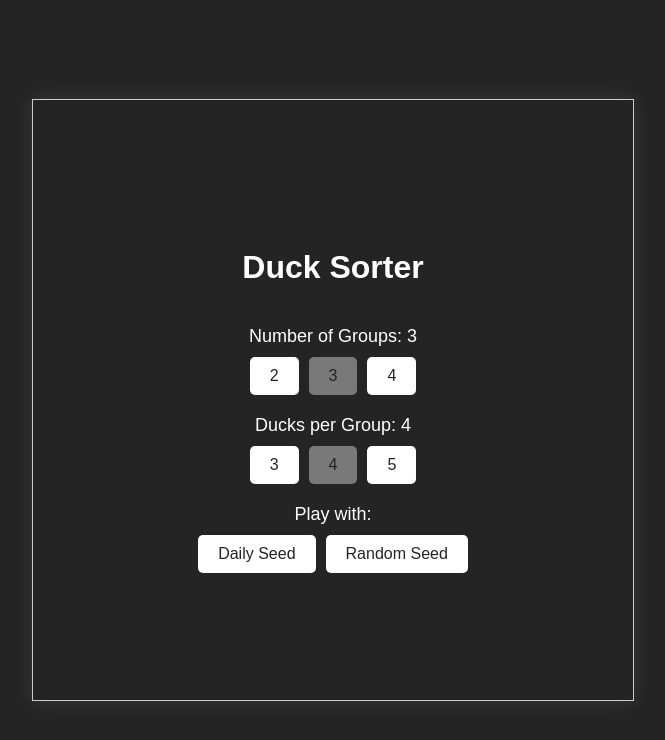
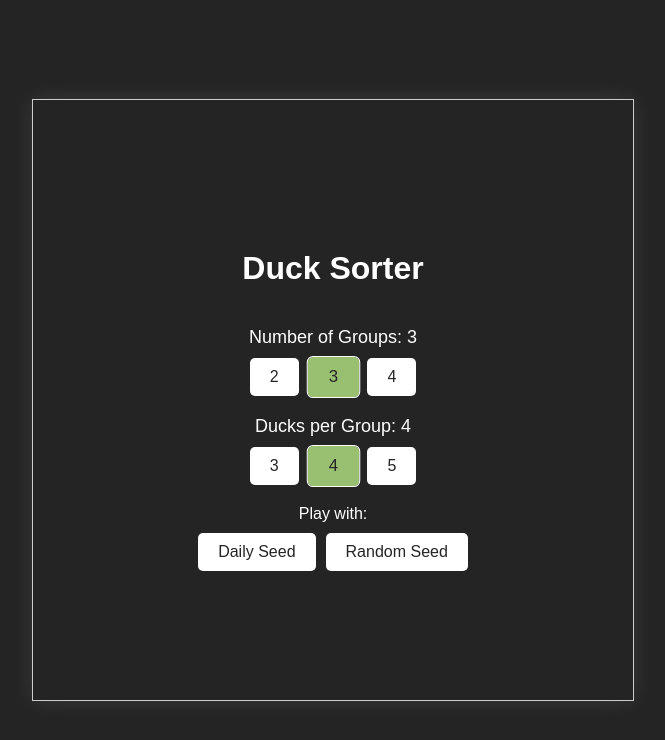
Before and after one commit to MikeKorotych/Duck-Sorter-Game-with-Matter.js, a React (Vite) app: page / in a window 1280 px wide. Shown: the top 740 px of the page, without its empty margins (308-973 px from the left). Built offline with nearby package versions, Linux system fonts and the light colour scheme.

Commit message:
a bit of refactoring

```diff
--- a/src/App.css
+++ /dev/null
@@ -1,6 +0,0 @@
-#root {
-  max-width: 1280px;
-  margin: 0 auto;
-  padding: 2rem;
-  text-align: center;
-}
--- a/src/App.tsx
+++ b/src/App.tsx
@@ -1,4 +1,4 @@
-import './App.css';
+
 import Game from './components/Game/Game';
 import { GAME_SIZE } from './constants';
 
--- a/src/components/Game/Game.css
+++ b/src/components/Game/Game.css
@@ -23,3 +23,7 @@
   width: 100%;
   height: 100%;
 }
+
+button:disabled {
+  cursor: default !important;
+}
--- a/src/components/StartScreen/StartScreen.css
+++ b/src/components/StartScreen/StartScreen.css
@@ -29,63 +29,3 @@
   opacity: 0; /* Start hidden */
   animation: slideUpFadeIn 0.5s ease-out forwards;
 }
-
-.control-group {
-  margin-bottom: 20px;
-  text-align: center;
-}
-
-.anim-delay-1,
-.anim-delay-2,
-.anim-delay-3 {
-  opacity: 0;
-  animation-name: slideUpFadeIn;
-  animation-duration: 0.5s;
-  animation-timing-function: ease-out;
-  animation-fill-mode: forwards;
-}
-
-.anim-delay-1 {
-  animation-delay: 0.3s;
-}
-
-.anim-delay-2 {
-  animation-delay: 0.5s;
-}
-
-.anim-delay-3 {
-  animation-delay: 0.7s;
-}
-
-
-.control-group-label, .button-group-label {
-  margin-bottom: 5px;
-  font-size: 18px;
-}
-
-.button-group {
-  display: flex;
-  gap: 10px;
-  margin-top: 10px;
-}
-
-.start-button {
-  background: #fff;
-  color: #242424;
-  border: none;
-  padding: 10px 20px;
-  font-size: 16px;
-  cursor: pointer;
-  border-radius: 5px;
-  transition: transform 0.2s ease-out, background-color 0.2s ease-out;
-}
-
-.start-button:hover:not(:disabled) {
-    transform: scale(1.05);
-}
-
-.start-button:disabled {
-  background-color: #9e9e9e;
-  opacity: 0.7;
-  cursor: not-allowed;
-}
--- a/src/components/StartScreen/StartScreen.tsx
+++ b/src/components/StartScreen/StartScreen.tsx
@@ -2,6 +2,7 @@ import React, { useState } from 'react';
 import { getDailySeed, generateRandomSeed } from '../../utils';
 import { GAME_SIZE, GROUP_OPTIONS, DUCKS_OPTIONS } from '../../constants';
 import './StartScreen.css';
+import '../common.css';
 
 interface StartScreenProps {
   onStartGame: (seed: number, numGroups: number, ducksPerGroup: number) => void;
--- a/src/components/VictoryScreen/VictoryScreen.css
+++ b/src/components/VictoryScreen/VictoryScreen.css
@@ -40,64 +40,3 @@
   opacity: 0; /* Start hidden */
   animation: slideUpFadeIn 0.5s ease-out 0.2s forwards;
 }
-
-/* Shared styles from StartScreen */
-.control-group {
-  margin-bottom: 20px;
-  text-align: center;
-}
-
-.anim-delay-1,
-.anim-delay-2,
-.anim-delay-3 {
-  opacity: 0;
-  animation-name: slideUpFadeIn;
-  animation-duration: 0.5s;
-  animation-timing-function: ease-out;
-  animation-fill-mode: forwards;
-}
-
-.anim-delay-1 {
-  animation-delay: 0.4s;
-}
-
-.anim-delay-2 {
-  animation-delay: 0.6s;
-}
-
-.anim-delay-3 {
-  animation-delay: 0.8s;
-}
-
-.control-group-label {
-  margin-bottom: 5px;
-  font-size: 18px;
-}
-
-.button-group {
-  display: flex;
-  gap: 10px;
-  margin-top: 10px;
-  justify-content: center;
-}
-
-.start-button {
-  background: #fff;
-  color: #242424;
-  border: none;
-  padding: 10px 20px;
-  font-size: 16px;
-  cursor: pointer;
-  border-radius: 5px;
-  transition: transform 0.2s ease, background-color 0.2s ease;
-}
-
-.start-button:hover:not(:disabled) {
-    transform: scale(1.05);
-}
-
-.start-button:disabled {
-  background-color: #9e9e9e;
-  opacity: 0.7;
-  cursor: not-allowed;
-}
--- a/src/components/VictoryScreen/VictoryScreen.tsx
+++ b/src/components/VictoryScreen/VictoryScreen.tsx
@@ -6,6 +6,7 @@ import {
 } from '../../constants';
 import { getDailySeed, generateRandomSeed } from '../../utils';
 import './VictoryScreen.css';
+import '../common.css';
 
 interface VictoryScreenProps {
   finalTime: number;
--- /dev/null
+++ b/src/components/common.css
@@ -0,0 +1,64 @@
+/* Shared styles for StartScreen and VictoryScreen */
+.control-group {
+  margin-bottom: 20px;
+  text-align: center;
+}
+
+.anim-delay-1,
+.anim-delay-2,
+.anim-delay-3 {
+  opacity: 0;
+  animation-name: slideUpFadeIn;
+  animation-duration: 0.5s;
+  animation-timing-function: ease-out;
+  animation-fill-mode: forwards;
+}
+
+.anim-delay-1 {
+  animation-delay: 0.3s;
+}
+
+.anim-delay-2 {
+  animation-delay: 0.5s;
+}
+
+.anim-delay-3 {
+  animation-delay: 0.8s;
+}
+
+.control-group-label {
+  margin-bottom: 5px;
+  font-size: 18px;
+}
+
+.button-group {
+  display: flex;
+  gap: 10px;
+  margin-top: 10px;
+  justify-content: center;
+}
+
+.start-button {
+  background: #fff;
+  color: #242424;
+  border: none;
+  padding: 10px 20px;
+  font-size: 16px;
+  cursor: pointer;
+  border-radius: 5px;
+  transition: transform 0.2s ease, background-color 0.2s ease;
+}
+
+.start-button:hover:not(:disabled) {
+    transform: scale(1.05);
+}
+
+.start-button:disabled {
+  transform: scale(1.05);
+}
+
+.start-button:disabled {
+  transform: scale(1.05);
+  background:  #98c070ff;
+  outline: 1px solid #fff;
+}
--- a/src/constants.ts
+++ b/src/constants.ts
@@ -45,7 +45,7 @@ export const BASE_COLORS = [
 export const GROUP_OPTIONS = [2, 3, 4];
 export const DUCKS_OPTIONS = [3, 4, 5];
 
-export enum GameState {
+export const enum GameState {
   START = 'start',
   PLAYING = 'playing',
   WON = 'won',
--- a/src/index.css
+++ b/src/index.css
@@ -2,9 +2,17 @@ body {
   font-family: system-ui, Avenir, Helvetica, Arial, sans-serif;
   color: rgba(255, 255, 255, 0.87);
   background-color: #242424;
-  margin: 0;
+
   display: flex;
   place-items: center;
   min-width: 320px;
   min-height: 100vh;
+
+  margin: 0;
+  text-align: center;
+
 }
+
+#root {
+  margin: 0 auto;
+}
```
